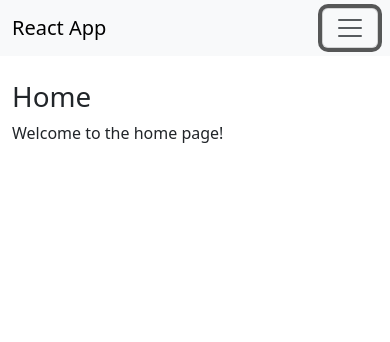
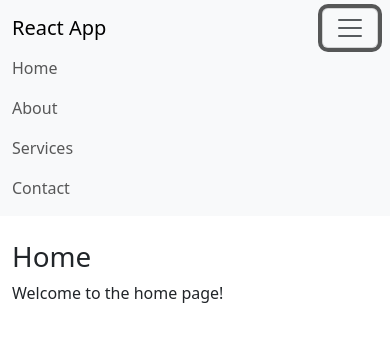
Before and after one commit to KSheridan86/tourism-ireland, a React (Create React App) app: page / in a window 390 px wide. Both pictures are taken after a click on the button 350 px from the left and 28 px from the top of the page. Shown: the top 342 px of the page. Built offline with nearby package versions, Linux system fonts and the light colour scheme.

Commit message:
navbar responsivity updated

```diff
--- a/src/App.js
+++ b/src/App.js
@@ -1,4 +1,4 @@
-import React from 'react';
+import React, { useState } from 'react';
 import { BrowserRouter as Router, Route, Link, Routes } from 'react-router-dom';
 import './App.css';
 import Home from './components/Home';
@@ -7,27 +7,51 @@ import Services from './components/Services';
 import Contact from './components/Contact';
 
 const App = () => {
+  const [isNavOpen, setIsNavOpen] = useState(false);
+
+  const toggleNav = () => {
+    setIsNavOpen(!isNavOpen);
+  };
+
+  const closeNav = () => {
+    setIsNavOpen(false);
+  };
+
   return (
     <Router>
       <nav className="navbar navbar-expand-lg navbar-light bg-light">
         <div className="container">
-          <Link className="navbar-brand" to="/">React App</Link>
-          <button className="navbar-toggler" type="button" data-toggle="collapse" data-target="#navbarNav" aria-controls="navbarNav" aria-expanded="false" aria-label="Toggle navigation">
+          <Link className="navbar-brand" to="/" onClick={closeNav}>
+            React App
+          </Link>
+          <button
+            className="navbar-toggler"
+            type="button"
+            onClick={toggleNav}
+          >
             <span className="navbar-toggler-icon"></span>
           </button>
-          <div className="collapse navbar-collapse" id="navbarNav">
+          <div className={`collapse navbar-collapse${isNavOpen ? ' show' : ''}`}>
             <ul className="navbar-nav">
               <li className="nav-item">
-                <Link className="nav-link" to="/">Home</Link>
+                <Link className="nav-link" to="/" onClick={closeNav}>
+                  Home
+                </Link>
               </li>
               <li className="nav-item">
-                <Link className="nav-link" to="/about">About</Link>
+                <Link className="nav-link" to="/about" onClick={closeNav}>
+                  About
+                </Link>
               </li>
               <li className="nav-item">
-                <Link className="nav-link" to="/services">Services</Link>
+                <Link className="nav-link" to="/services" onClick={closeNav}>
+                  Services
+                </Link>
               </li>
               <li className="nav-item">
-                <Link className="nav-link" to="/contact">Contact</Link>
+                <Link className="nav-link" to="/contact" onClick={closeNav}>
+                  Contact
+                </Link>
               </li>
             </ul>
           </div>
```
